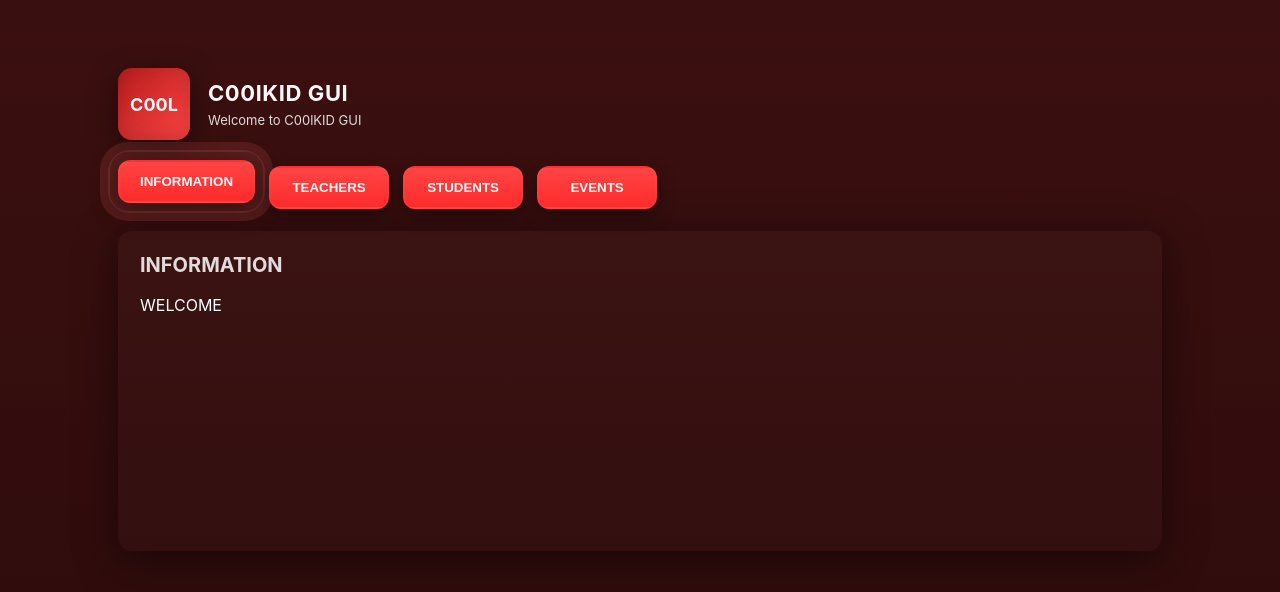
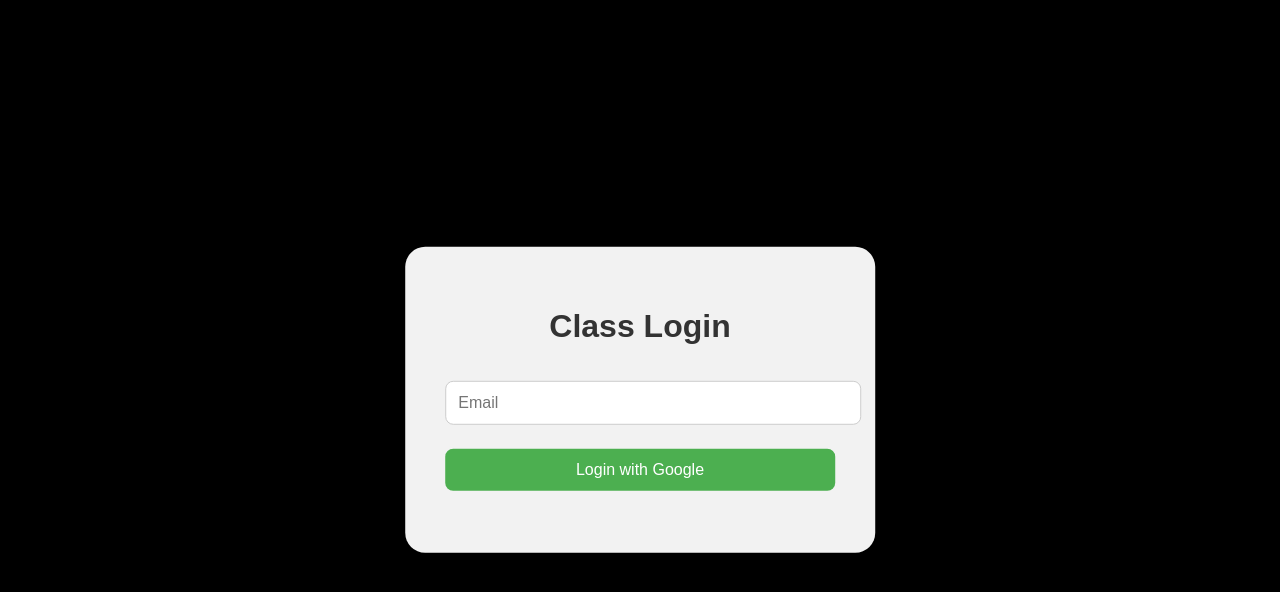
Before and after one commit to Dang2nek/C00lKIDGUI, a plain HTML site: page index.html in a window 1280 px wide. Drawn offline with Linux system fonts and the light colour scheme.

Commit message:
Update index.html

```diff
--- a/index.html
+++ b/index.html
@@ -1,219 +1,198 @@
-<!doctype html>
+<!DOCTYPE html>
 <html lang="en">
 <head>
-<meta charset="utf-8" />
-<meta name="viewport" content="width=device-width,initial-scale=1" />
-<title>C00lKID GUI</title>
+<meta charset="UTF-8">
+<meta name="viewport" content="width=device-width, initial-scale=1.0">
+<title>Class Login</title>
 <style>
-  :root{
-    --red: #b71c1c;           /* main deep red */
-    --red-bright: #ff4444;    /* brighter tab color */
-    --accent: #ff6b6b;        /* highlight accent */
-    --bg: #3b0f0f;            /* darker background */
-    --text: #fff8f8;
-    --muted: rgba(255,255,255,0.85);
+body, html {
+  margin:0; padding:0;
+  overflow:hidden;
+  font-family:'Poppins', sans-serif;
+  height:100vh;
+  background:black;
 }
-
-  *{box-sizing:border-box}
-  html,body{height:100%;margin:0;background:linear-gradient(180deg,var(--bg), #2b0b0b);color:var(--text);font-family:Inter,ui-sans-serif,system-ui,-apple-system,"Segoe UI",Roboto,"Helvetica Neue",Arial;}
-
-  /* Page shell */
-  .wrap{
-    max-width:1100px;
-    margin:40px auto;
-    padding:28px;
+.login-container {
+  position:absolute;
+  top:50%; left:50%;
+  transform:translate(-50%, -50%);
+  background: rgba(255,255,255,0.95);
+  padding:40px;
+  border-radius:20px;
+  box-shadow:0 10px 40px rgba(0,0,0,0.3);
+  text-align:center;
+  z-index:10;
+  transition: opacity 0.5s ease;
 }
-
-  header{
-    display:flex;
-    align-items:center;
-    gap:18px;
-    margin-bottom:26px;
+.login-container h1 { margin-bottom:24px; color:#333; cursor:pointer; }
+input, button {
+  width:100%; padding:12px;
+  margin:12px 0;
+  border-radius:8px; border:1px solid #ccc;
+  font-size:16px;
 }
-  .logo{
-    width:72px;height:72px;border-radius:14px;
-    background:linear-gradient(135deg,var(--red),var(--red-bright));
-    display:flex;align-items:center;justify-content:center;
-    box-shadow: 0 8px 30px rgba(0,0,0,0.45), inset 0 -6px 18px rgba(0,0,0,0.15);
-    font-weight:700;font-size:18px;color:var(--text);
+button {
+  background:#4CAF50; color:white;
+  cursor:pointer;
+  border:none;
 }
-  h1{font-size:22px;margin:0;color:var(--text);letter-spacing:0.6px}
-
-  /* Tabs */
-  nav.tabs{
-    margin-top:12px;
-    display:flex;
-    gap:14px;
-    flex-wrap:wrap;
-  }
-
-  .tab{
-    position:relative;
-    background:linear-gradient(180deg,var(--red-bright), #ff2b2b);
-    color:var(--text);
-    padding:12px 20px;
-    border-radius:12px;
-    cursor:pointer;
-    user-select:none;
-    box-shadow: 0 6px 18px rgba(0,0,0,0.35);
-    transition: transform .14s ease, filter .14s ease, box-shadow .18s ease;
-    outline:none;
-    border: 2px solid rgba(255,255,255,0.02);
-    font-weight:600;
-    min-width:120px;
-    text-align:center;
-  }
-
-  .tab:hover{ transform:translateY(-4px); filter:brightness(1.03); }
-  .tab:active{ transform:translateY(-1px); }
-
-  /* The "10px highlight around" using box-shadow spread */
-  .tab.active,
-  .tab:focus-visible {
-    box-shadow:
-      0 6px 28px rgba(0,0,0,0.45),
-      0 0 0 10px rgba(255,107,107,0.16); /* 10px "glow" */
-    transform: translateY(-6px);
-  }
-
-  /* Make the highlight animate smoothly */
-  .tab::after{
-    content:"";
-    pointer-events:none;
-    position:absolute; inset: -10px;
-    border-radius: 18px;
-    transition: box-shadow .18s ease, opacity .18s ease;
-    opacity:0;
-  }
-
-  .tab.active::after{
-    box-shadow: 0 0 0 10px rgba(255,107,107,0.14);
-    opacity:1;
-  }
-
-  /* Content area */
-  main.card{
-    background: linear-gradient(180deg, rgba(255,255,255,0.02), rgba(255,255,255,0.01));
-    margin-top:22px;
-    padding:22px;
-    border-radius:14px;
-    box-shadow: 0 8px 40px rgba(0,0,0,0.5);
-    min-height:320px;
-  }
-  .content-title{ font-size:20px; margin:0 0 12px 0; color:var(--muted); }
-  .content-body{ color: #fff; line-height:1.6; }
-
-  /* Responsive */
-  @media (max-width:640px){
-    .tab{ min-width: 100%; padding:14px; border-radius:10px; }
-    header{ flex-direction:column; align-items:flex-start; gap:10px; }
-    .logo{ width:60px;height:60px;font-size:16px }
-  }
-
-  /* small focus visible style for keyboard users */
-  .tab:focus-visible {
-    outline: none;
+button:hover { background:#45a049; }
+#error { color:red; margin-top:10px; }
+#warpCanvas {
+  position:fixed; top:0; left:0;
+  width:100%; height:100%;
+  z-index:9999;
+  display:none;
 }
 </style>
 </head>
 <body>
-  <div class="wrap" role="application" aria-label="C00lKID GUI">
-    <header>
-      <div class="logo" aria-hidden="true">C00L</div>
-      <div>
-        <h1>C00lKID GUI</h1>
-        <div style="color:var(--muted); font-size:13px; margin-top:6px">Welcome to C00lKID GUI</div>
-      </div>
-    </header>
 
-    <nav class="tabs" role="tablist" aria-label="Main sections">
-      <button class="tab" role="tab" aria-selected="true" data-key="info" id="tab-info">INFORMATION</button>
-      <button class="tab" role="tab" aria-selected="false" data-key="teachers" id="tab-teachers">TEACHERS</button>
-      <button class="tab" role="tab" aria-selected="false" data-key="students" id="tab-students">STUDENTS</button>
-      <button class="tab" role="tab" aria-selected="false" data-key="events" id="tab-events">EVENTS</button>
-    </nav>
+<canvas id="warpCanvas"></canvas>
 
-    <main class="card" id="mainCard" tabindex="0" aria-live="polite">
-      <h2 class="content-title" id="contentTitle">INFORMATION</h2>
-      <div class="content-body" id="contentBody">
-        WELCOME BACK C00lKID
-      </div>
-    </main>
+<div class="login-container" id="loginBox">
+  <h1 id="loginTitle">Class Login</h1>
+  <input type="email" id="email" placeholder="Email">
+  <button id="loginBtn">Login with Google</button>
+  <div id="error"></div>
 </div>
 
-<script>
-  // Tab behavior: clicking/touching highlights (10px) and updates content.
-  (function(){
-    const tabs = Array.from(document.querySelectorAll('.tab'));
-    const titleEl = document.getElementById('contentTitle');
-    const bodyEl = document.getElementById('contentBody');
+<audio id="laughSound" src="https://cdn.pixabay.com/download/audio/2022/03/01/audio_5d9cb78b70.mp3?filename=evil-laugh-14817.mp3"></audio>
 
-    // Simple demo content for each tab
-    const CONTENT = {
-      info: {
-        title: 'INFORMATION',
-        body: '<p>WELCOME</p>'
-      },
-      teachers: {
-        title: 'TEACHERS',
-        body: '<p>THIS TOOOOOOOOOOOOOOO BORING</p>'
-      },
-      students: {
-        title: 'STUDENTS',
-        body: '<p>WHY DO U WANT TO KNOW THIS</p>'
-      },
-      events: {
-        title: 'EVENTS',
-        body: '<p>YES,YES</p>'
+<script type="module">
+import { initializeApp } from "https://www.gstatic.com/firebasejs/9.22.2/firebase-app.js";
+import { getFirestore, doc, setDoc } from "https://www.gstatic.com/firebasejs/9.22.2/firebase-firestore.js";
+import { getAuth, signInWithPopup, GoogleAuthProvider } from "https://www.gstatic.com/firebasejs/9.22.2/firebase-auth.js";
+
+// --- Firebase Config ---
+const firebaseConfig = {
+  apiKey: "AIzaSyANHvtLT4TpJW9C6qhmNdiIGYcbe5th_Yw",
+  authDomain: "classweb-11389.firebaseapp.com",
+  projectId: "classweb-11389",
+  storageBucket: "classweb-11389.firebasestorage.app",
+  messagingSenderId: "91367336185",
+  appId: "1:91367336185:web:30a78cfe10e459b0605a28",
+  measurementId: "G-7123YZQKWV"
+};
+const app = initializeApp(firebaseConfig);
+const db = getFirestore(app);
+const auth = getAuth(app);
+const provider = new GoogleAuthProvider();
+
+const warpCanvas = document.getElementById("warpCanvas");
+const ctx = warpCanvas.getContext("2d");
+
+// --- White warp effect ---
+function warpTransition(targetURL) {
+  warpCanvas.style.display = "block";
+  let w = warpCanvas.width = window.innerWidth;
+  let h = warpCanvas.height = window.innerHeight;
+  let stars = [];
+  for(let i=0;i<800;i++){
+    stars.push({x:Math.random()*w-w/2, y:Math.random()*h-h/2, z:Math.random()*w});
   }
-    };
-
-    function activateTab(tabEl, skipFocus=false){
-      tabs.forEach(t=>{
-        t.classList.remove('active');
-        t.setAttribute('aria-selected','false');
-      });
-      tabEl.classList.add('active');
-      tabEl.setAttribute('aria-selected','true');
-
-      const key = tabEl.dataset.key || 'info';
-      const c = CONTENT[key] || CONTENT.info;
-      titleEl.textContent = c.title;
-      bodyEl.innerHTML = c.body;
-
-      if(!skipFocus) tabEl.focus({preventScroll:true});
+  function draw() {
+    ctx.fillStyle="rgba(0,0,0,0.25)";
+    ctx.fillRect(0,0,w,h);
+    for(let s of stars){
+      s.z -= 20;
+      if(s.z<=0){ s.z=w; s.x=Math.random()*w-w/2; s.y=Math.random()*h-h/2; }
+      let k = 800/s.z;
+      let px = s.x*k+w/2;
+      let py = s.y*k+h/2;
+      ctx.fillStyle="white";
+      ctx.fillRect(px, py, k/2, k/2);
+    }
+    requestAnimationFrame(draw);
+  }
+  draw();
+  setTimeout(()=>window.location.href=targetURL, 2200);
 }
 
-    tabs.forEach(tab=>{
-      tab.addEventListener('click', ev=>activateTab(ev.currentTarget));
-      tab.addEventListener('touchstart', ev=>{
-        ev.preventDefault();
-        activateTab(ev.currentTarget);
-      }, {passive:false});
+// --- Glitch warp + echo laugh ---
+function playLaughWithEcho(volume=0.5){
+  const s = document.getElementById("laughSound");
+  s.volume = volume;
+  s.currentTime = 0;
+  s.play().catch(()=>{});
+}
+
+function glitchWarpEffect(duration = 2200) {
+  const start = performance.now();
+  const intensity = 35;
+  const glitchText = document.createElement("div");
+  glitchText.textContent = "WELCOME TO C00lKID GUI";
+  Object.assign(glitchText.style,{
+    position:"fixed",top:"50%",left:"50%",transform:"translate(-50%,-50%)",
+    fontSize:"40px",fontWeight:"bold",fontFamily:"monospace",
+    color:"#ff0000",textShadow:"2px 0 #ff4444,-2px 0 #ff00ff,0 2px #ff4444,0 -2px #ff00ff",
+    zIndex:"99",pointerEvents:"none",letterSpacing:"2px"
   });
+  document.body.appendChild(glitchText);
 
-    document.addEventListener('keydown', e=>{
-      const focused = document.activeElement;
-      const idx = tabs.indexOf(focused);
-      if(idx !== -1){
-        if(e.key === 'ArrowRight'){
-          e.preventDefault();
-          activateTab(tabs[(idx+1)%tabs.length]);
-        } else if(e.key === 'ArrowLeft'){
-          e.preventDefault();
-          activateTab(tabs[(idx-1 + tabs.length)%tabs.length]);
-        } else if(e.key === 'Home'){
-          e.preventDefault();
-          activateTab(tabs[0]);
-        } else if(e.key === 'End'){
-          e.preventDefault();
-          activateTab(tabs[tabs.length-1]);
+  let frame=0;
+  function loop(now){
+    const elapsed=now-start;
+    if(elapsed>=duration){glitchText.remove();return;}
+    if(frame%2===0){
+      document.body.style.background=`hsl(${Math.random()*360},80%,10%)`;
+      const dx=(Math.random()-0.5)*intensity, dy=(Math.random()-0.5)*intensity;
+      glitchText.style.transform=`translate(calc(-50% + ${dx}px), calc(-50% + ${dy}px))`;
+    }
+    frame++;
+    requestAnimationFrame(loop);
+  }
+  loop(start);
+}
+
+function redirectWithGlitch(url){
+  document.getElementById("loginBox").style.opacity="0";
+  playLaughWithEcho(0.6);
+  glitchWarpEffect(2200);
+  setTimeout(()=>window.location.href=url,2200);
+}
+
+// --- Login handler ---
+async function login(){
+  const errorDiv = document.getElementById("error");
+  errorDiv.textContent="";
+  try{
+    const result = await signInWithPopup(auth, provider);
+    const user = result.user;
+    const displayName = user.displayName || "UnknownUser";
+
+    // Yêu cầu nhập mã
+    const codeInput = prompt("Nhập mã giáo viên (GV123), bỏ trống nếu là học sinh hoặc nhập mã đặc biệt:");
+
+    if(codeInput === "GV123"){
+      await setDoc(doc(db,"teachers",displayName), {
+        name: displayName,
+        email: user.email,
+        role: "teacher"
+      });
+      warpTransition("https://teachers-x4og.onrender.com/");
+    }
+    else if(codeInput === "C00lKID"){
+      // không ghi vào Firestore
+      redirectWithGlitch("https://c00lkidgui.onrender.com/");
+    }
+    else {
+      await setDoc(doc(db,"students",displayName), {
+        name: displayName,
+        email: user.email,
+        role: "student"
+      });
+      warpTransition("https://students-6fym.onrender.com/");
+    }
+
+  }catch(e){
+    console.error(e);
+    errorDiv.textContent="Đăng nhập thất bại!";
   }
 }
-    });
 
-    activateTab(tabs[0], true);
-  })();
+document.getElementById("loginBtn").addEventListener("click", login);
 </script>
+
 </body>
 </html>
```
Lines whose indentation alone changed are shown as unchanged.
